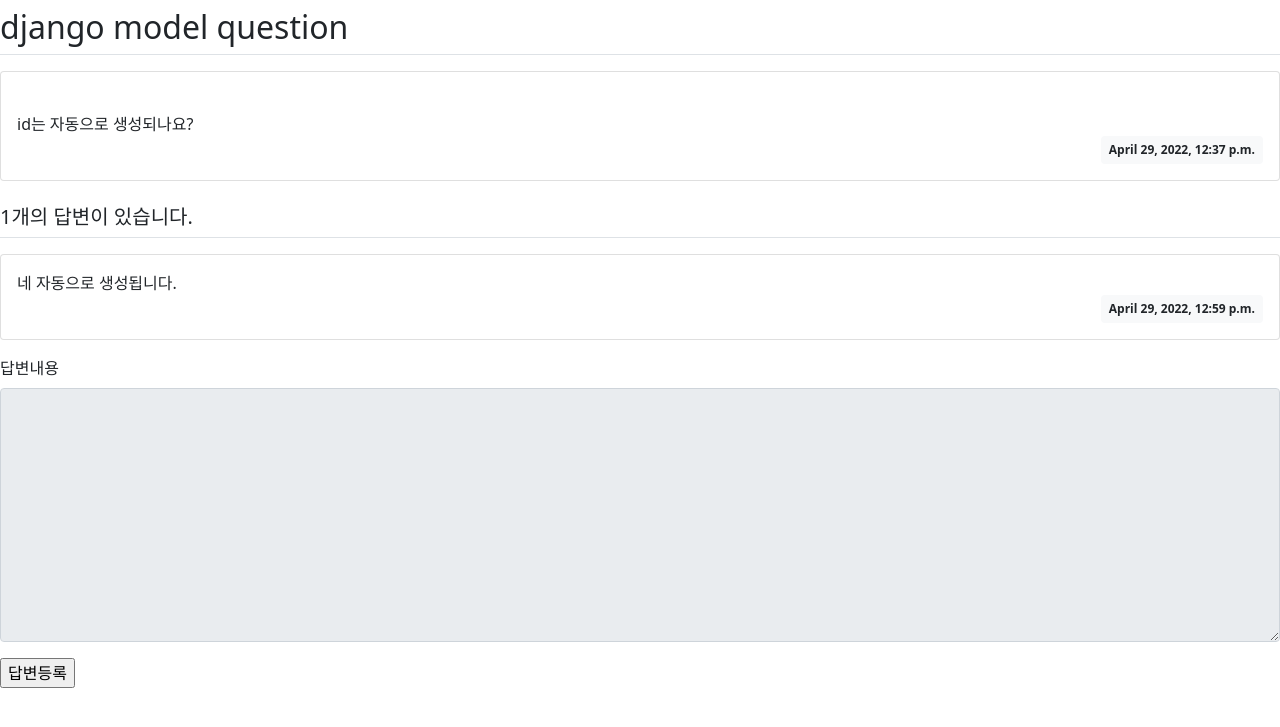
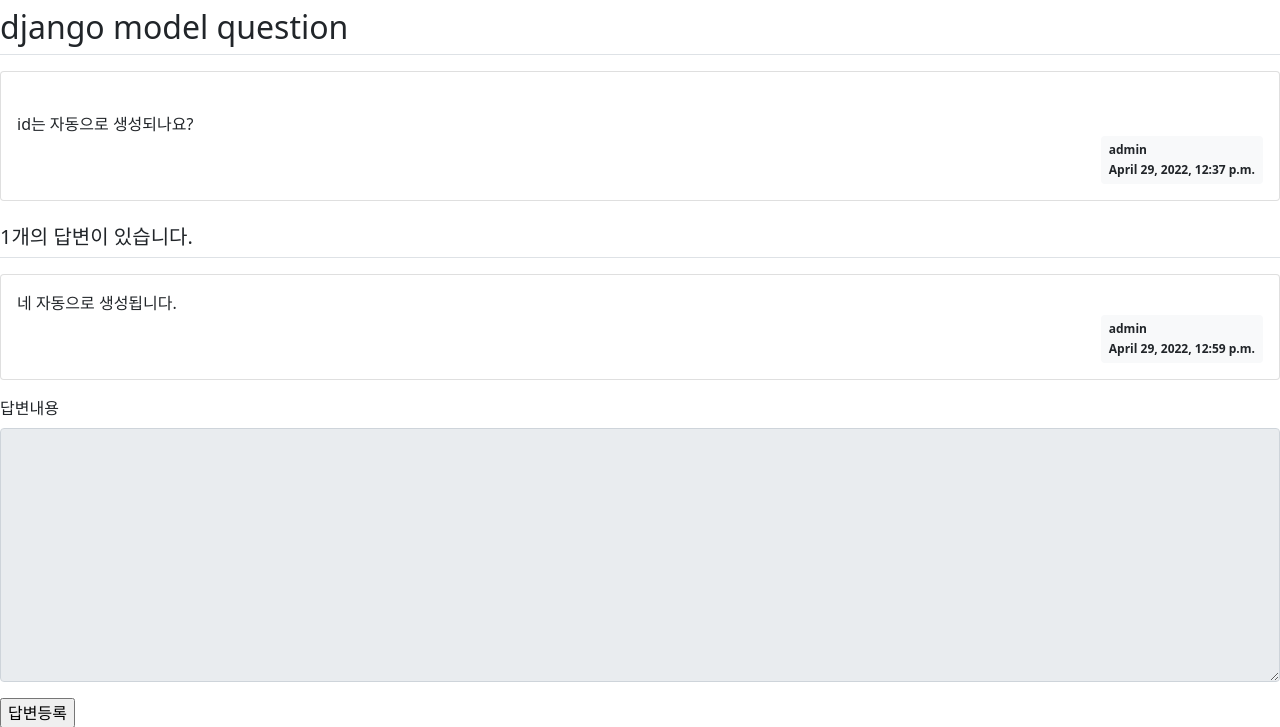
Before and after one commit to D41JUNGOD/django_pybo, a Django app: page /pybo/2/ in a window 1280 px wide. Shown: the part 57-784 px from the top of the page. Before the commit the page ends 745 px from the top, so only its background shows below. Run offline with Django 3.2, Linux system fonts and the light colour scheme; data comes from the database, SQL or seed files in the repository; some libraries are stand-ins or nearby versions.

Commit message:
question, answer update author

```diff
--- a/templates/pybo/question_detail.html
+++ b/templates/pybo/question_detail.html
@@ -8,8 +8,9 @@
             {{question.content}}
         </div>
         <div class="d-flex justify-content-end">
-            <div class="badge bg-light text-dark p-2">
-                {{ question.create_date }}
+            <div class="badge bg-light text-dark p-2 text-start">
+                <div class="mb-2">{{ question.author.username }}</div>
+                <div>{{ question.create_date }}</div>
             </div>
         </div>
     </div>
@@ -21,8 +22,9 @@
     <div class="card-body">
         <div class="card-text" style="white-space: pre-line;">{{ answer.content }}</div>
         <div class="d-flex justify-content-end">
-            <div class="badge bg-light text-dark p-2">
-                {{ answer.create_date }}
+            <div class="badge bg-light text-dark p-2 text-start">
+                <div class="mb-2">{{ answer.author.username }}</div>
+                <div>{{ answer.create_date }}</div>
             </div>
         </div>
     </div>
```
Also changed, not shown: templates/pybo/question_list.html (+7 -5 lines).
